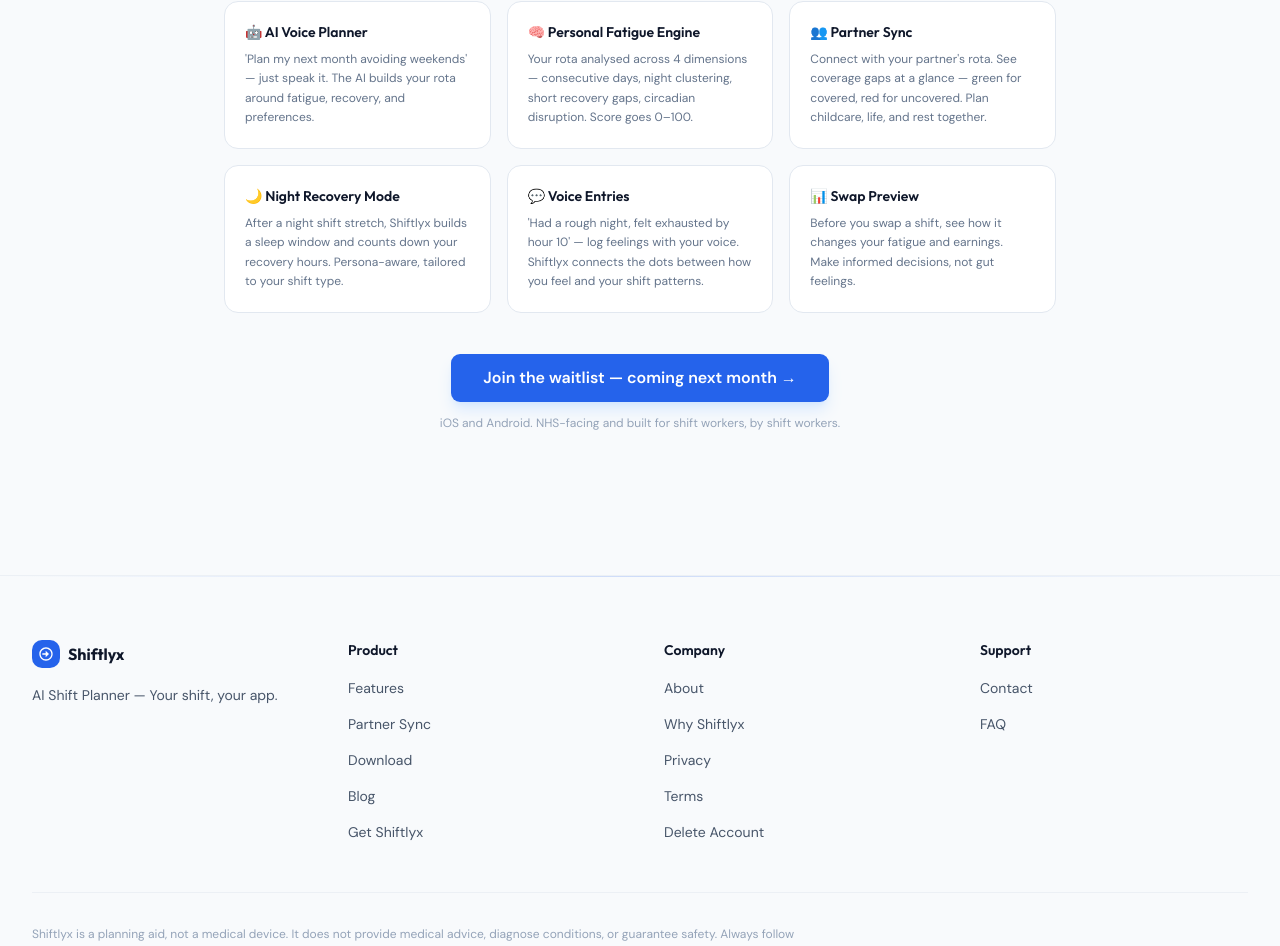
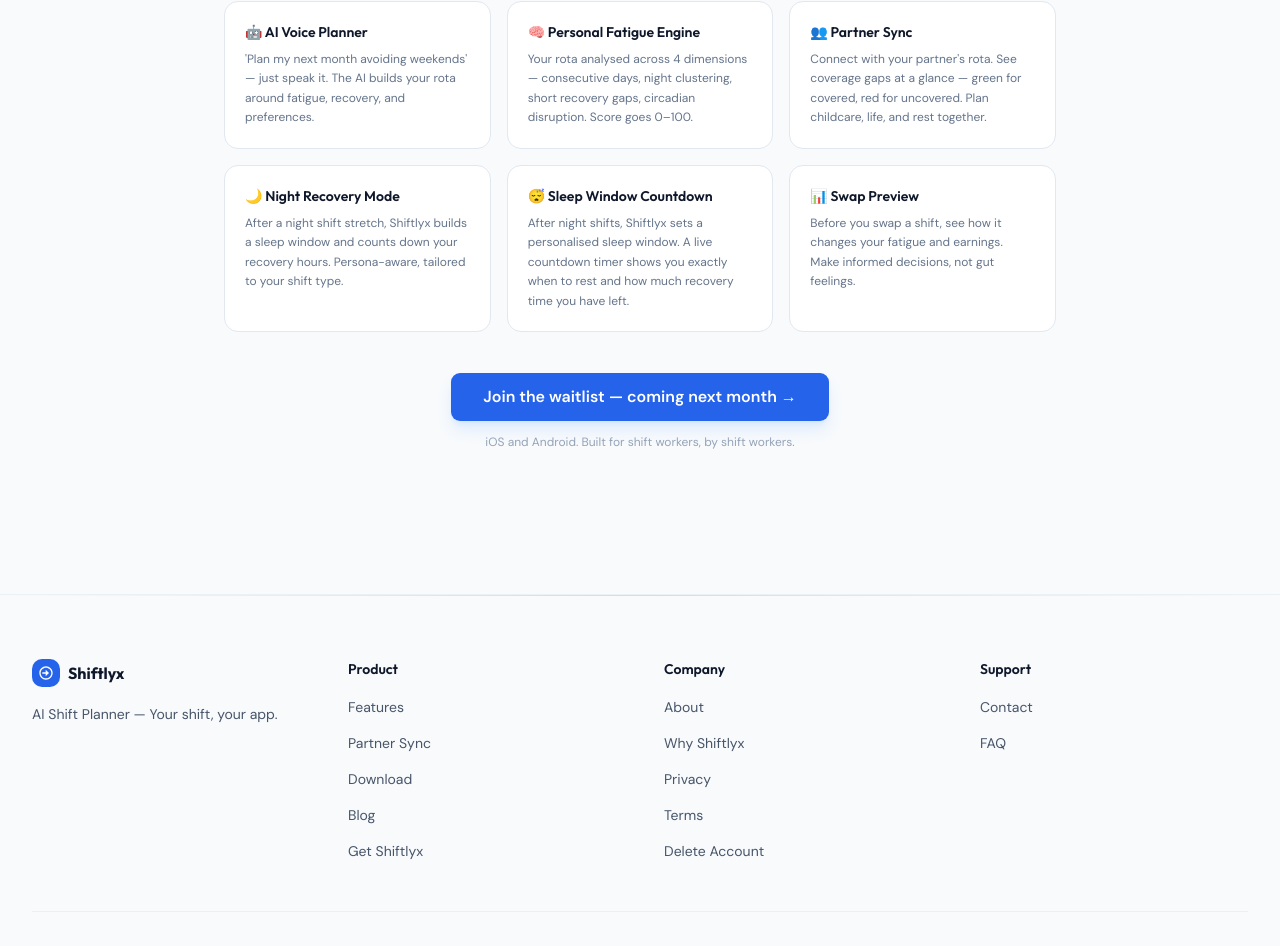
Before and after one commit to leclanche2364/Shiftlyx-Website, a Next.js app: page /tools/fatigue-score-validator in a window 1280 px wide. Shown: the part 1047-1993 px from the top of the page. Built offline with nearby package versions, Linux system fonts and the light colour scheme.

Commit message:
Replace Voice Entries with Sleep Window Countdown, US-focus (remove NHS refs)

```diff
--- a/src/app/tools/fatigue-score-validator/fatigue-score-content.tsx
+++ b/src/app/tools/fatigue-score-validator/fatigue-score-content.tsx
@@ -281,7 +281,7 @@ export default function FatigueScoreContent() {
       const result = parseICS(content);
 
       if (result.shifts.length === 0 && result.parsed === 0) {
-        setError(`Couldn't find any shifts in that file. ${result.errors[0] || 'Make sure it\'s a valid NHS rota export.'}`);
+        setError(`Couldn't find any shifts in that file. ${result.errors[0] || 'Make sure it\'s a valid rota export (e.g. from HealthRota or your scheduling system).'}`);
         return;
       }
 
--- a/src/app/tools/fatigue-score-validator/page.tsx
+++ b/src/app/tools/fatigue-score-validator/page.tsx
@@ -18,7 +18,7 @@ export const metadata: Metadata = {
       },
     ],
     siteName: "Shiftlyx",
-    locale: "en_GB",
+    locale: "en_US",
   },
   twitter: {
     card: "summary_large_image",
@@ -50,8 +50,8 @@ const features = [
     desc: "After a night shift stretch, Shiftlyx builds a sleep window and counts down your recovery hours. Persona-aware, tailored to your shift type.",
   },
   {
-    title: "💬 Voice Entries",
-    desc: "'Had a rough night, felt exhausted by hour 10' — log feelings with your voice. Shiftlyx connects the dots between how you feel and your shift patterns.",
+    title: "😴 Sleep Window Countdown",
+    desc: "After night shifts, Shiftlyx sets a personalised sleep window. A live countdown timer shows you exactly when to rest and how much recovery time you have left.",
   },
   {
     title: "📊 Swap Preview",
@@ -100,7 +100,7 @@ export default function FatigueScorePage() {
               </Button>
             </Link>
             <p className="text-xs text-[#94a3b8] mt-3">
-              iOS and Android. NHS-facing and built for shift workers, by shift workers.
+              iOS and Android. Built for shift workers, by shift workers.
             </p>
           </div>
         </div>
```
Also changed, not shown: 1 other file (tests, documents, lock files or other folders).
